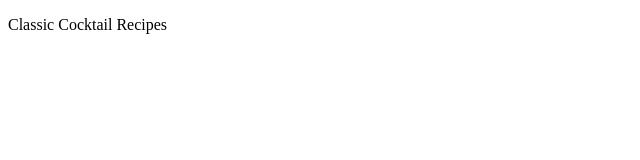
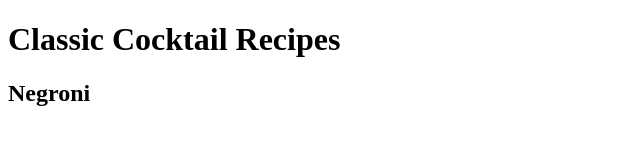
Before and after one commit to donnydrose/odin-recipes, a plain HTML site: page index.html in a window 1280 px wide. Shown: the whole page, without its empty margins (0-640 px from the left). Drawn offline with Linux system fonts and the light colour scheme.

Commit message:
first commit

```diff
--- a/index.html
+++ b/index.html
@@ -9,8 +9,10 @@
 </head>
 <body>
     <header>
-        <p>Classic Cocktail Recipes</p>
+        <h1>Classic Cocktail Recipes</h1>
     </header>
-
+    <main>
+        <h2>Negroni</h2>
+    </main>
 </body>
 </html>
```
Also changed, not shown: 1 other file.
